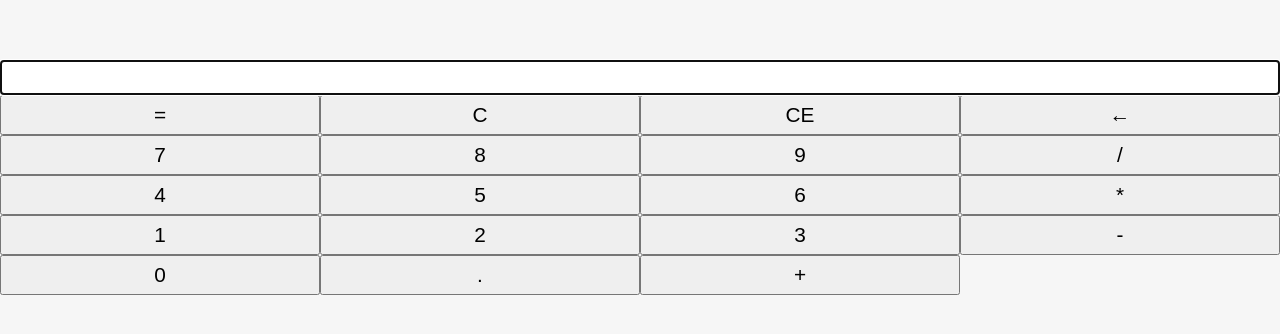
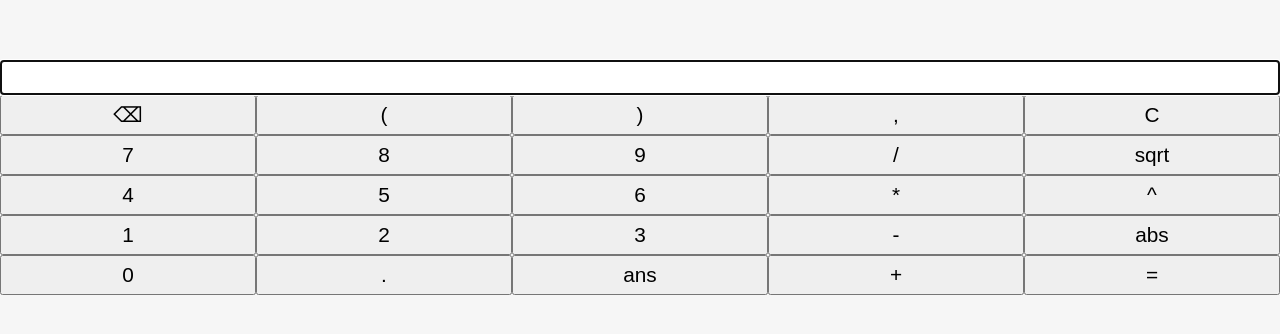
Before and after one commit to Brian-Magnuson/expressive-calc-gui, a SvelteKit app: page / in a window 1280 px wide. Shown: the part 260-594 px from the top of the page. Built offline with nearby package versions, Linux system fonts and the light colour scheme.

Commit message:
Add improved button array

```diff
--- a/src/routes/+page.svelte
+++ b/src/routes/+page.svelte
@@ -11,7 +11,7 @@
   let input = "";
   let outputs: string[] = [];
 
-  async function handleSubmit(_: SubmitEvent) {
+  async function handleSubmit() {
     const output = (await invoke("evaluate_expression", {
       expression: input,
     })) as string;
@@ -30,22 +30,41 @@
     input = "";
   }
 
-  const symbols = [
-    "7",
-    "8",
-    "9",
-    "/",
-    "4",
-    "5",
-    "6",
-    "*",
-    "1",
-    "2",
-    "3",
-    "-",
-    "0",
-    ".",
-    "+",
+  type CalcButton = {
+    s: string;
+    f?: () => void;
+  };
+
+  const buttons: CalcButton[][] = [
+    [
+      { s: "⌫", f: () => (input = input.slice(0, -1)) },
+      { s: "(" },
+      { s: ")" },
+      { s: "," },
+      { s: "C", f: async () => await handleClear() },
+    ],
+    [
+      { s: "7" },
+      { s: "8" },
+      { s: "9" },
+      { s: "/" },
+      { s: "sqrt", f: () => (input += "sqrt(") },
+    ],
+    [{ s: "4" }, { s: "5" }, { s: "6" }, { s: "*" }, { s: "^" }],
+    [
+      { s: "1" },
+      { s: "2" },
+      { s: "3" },
+      { s: "-" },
+      { s: "abs", f: () => (input += "abs(") },
+    ],
+    [
+      { s: "0" },
+      { s: "." },
+      { s: "ans", f: () => (input += "$ans") },
+      { s: "+" },
+      { s: "=", f: async () => await handleSubmit() },
+    ],
   ];
 </script>
 
@@ -63,16 +82,9 @@
       bind:value={input}
     />
     <div class="button-grid">
-      <button type="submit"> &equals; </button>
-      <button type="button" on:click={handleClear}> C </button>
-      <button type="button" on:click={handleClearEntry}> CE </button>
-      <button type="button" on:click={() => (input = input.slice(0, -1))}>
-        &larr;
-      </button>
-      {#each symbols as symbol}
-        <button type="button" on:click={() => (input += symbol)}>
-          {symbol}
-        </button>
+      {#each buttons.flat() as { s, f }}
+        <button on:click|preventDefault={f ? f : () => (input += s)}>{s}</button
+        >
       {/each}
     </div>
   </form>
@@ -143,7 +155,7 @@
   .lower .button-grid {
     /* content */
     display: grid;
-    grid-template-columns: repeat(4, 1fr);
+    grid-template-columns: repeat(5, 1fr);
     grid-auto-rows: minmax(40px, auto);
   }
 
```
